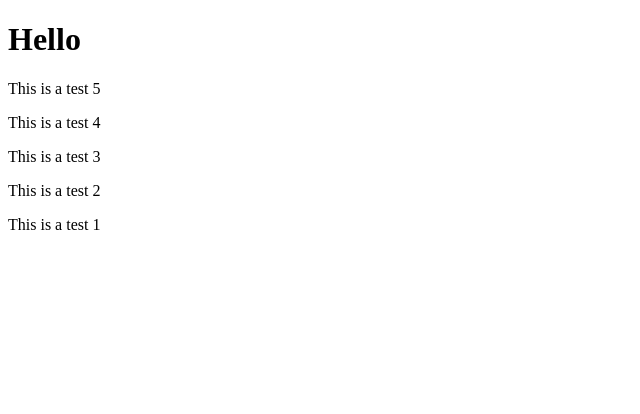
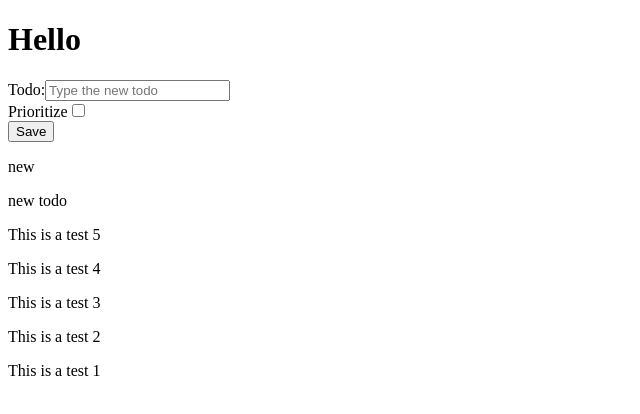
Before and after one commit to JehoChavez/todo-project, a Next.js app: page / in a window 1280 px wide. Shown: the top 414 px of the page, without its empty margins (0-640 px from the left). Built offline with nearby package versions, Linux system fonts and the light colour scheme; data requests are answered from the project's data file.

Commit message:
Automatic revalidation afted adding new todo *experimental server actions*

```diff
--- a/db.json
+++ b/db.json
@@ -29,6 +29,18 @@
       "title": "This is a test 5",
       "completed": true,
       "prioritize": false
+    },
+    {
+      "title": "new todo",
+      "prioritize": false,
+      "completed": false,
+      "id": 6
+    },
+    {
+      "title": "new",
+      "prioritize": false,
+      "completed": false,
+      "id": 7
     }
   ]
 }
--- a/next.config.js
+++ b/next.config.js
@@ -1,4 +1,8 @@
 /** @type {import('next').NextConfig} */
-const nextConfig = {}
+const nextConfig = {};
 
-module.exports = nextConfig
+module.exports = {
+  experimental: {
+    serverActions: true,
+  },
+};
--- /dev/null
+++ b/src/app/components/TodoForm.tsx
@@ -0,0 +1,58 @@
+"use client";
+
+import { FormEvent, useState, ChangeEvent } from "react";
+import addTodo from "@/lib/addTodo";
+
+const TodoForm = () => {
+  const [title, setTitle] = useState<string>("");
+  const [prioritize, setPrioritize] = useState<boolean>(false);
+
+  const titleChangeHandler = (e: ChangeEvent<HTMLInputElement>) => {
+    setTitle(e.target.value);
+  };
+
+  const prioritizeChangeHandler = (e: ChangeEvent<HTMLInputElement>) => {
+    setPrioritize(e.target.checked);
+  };
+
+  const submitTodoHandler = (e: FormEvent<HTMLFormElement>) => {
+    e.preventDefault();
+
+    addTodo({
+      title,
+      prioritize,
+      completed: false,
+    });
+
+    setTitle("");
+    setPrioritize(false);
+  };
+
+  return (
+    <form onSubmit={submitTodoHandler}>
+      <div>
+        <label htmlFor="todo">Todo:</label>
+        <input
+          type="text"
+          id="todo"
+          value={title}
+          onChange={titleChangeHandler}
+          placeholder="Type the new todo"
+        />
+      </div>
+      <div>
+        <label htmlFor="prioritize">Prioritize</label>
+        <input
+          type="checkbox"
+          name="prioritize"
+          id="prioritize"
+          checked={prioritize}
+          onChange={prioritizeChangeHandler}
+        />
+      </div>
+      <button>Save</button>
+    </form>
+  );
+};
+
+export default TodoForm;
--- a/src/app/components/TodoList.tsx
+++ b/src/app/components/TodoList.tsx
@@ -7,13 +7,14 @@ export default async function TodoList() {
 
   if (!todos) {
     content = <p>No todos available</p>;
+    console.log("what");
   } else {
     const sortedTodos = todos.reverse();
 
     content = (
       <>
         {sortedTodos.map((todo) => (
-          <p className="text-black">{todo.title}</p>
+          <p>{todo.title}</p>
         ))}
       </>
     );
--- a/src/app/page.tsx
+++ b/src/app/page.tsx
@@ -1,11 +1,15 @@
+import TodoForm from "./components/TodoForm";
 import TodoList from "./components/TodoList";
 
 export default function Home() {
   return (
     <main className="bg-violet-50 h-screen w-screen">
       <h1 className="text-5xl text-violet-900">Hello</h1>
-      {/* @ts-expect-error Server Component */}
-      <TodoList />
+      <div className="text-black">
+        <TodoForm />
+        {/* @ts-expect-error Server Component */}
+        <TodoList />
+      </div>
     </main>
   );
 }
--- /dev/null
+++ b/src/lib/addTodo.ts
@@ -0,0 +1,21 @@
+"use server";
+
+import { revalidatePath } from "next/cache";
+
+const addTodo = async (newTodo: Todo) => {
+  const res = await fetch("http://localhost:3500/todos", {
+    method: "POST",
+    headers: {
+      "Content-Type": "application/json",
+    },
+    body: JSON.stringify(newTodo),
+  });
+
+  if (!res.ok) {
+    console.log("Failed to add new todo");
+  }
+
+  revalidatePath("/");
+};
+
+export default addTodo;
--- a/src/lib/fetchTodos.ts
+++ b/src/lib/fetchTodos.ts
@@ -1,6 +1,10 @@
 const fetchTodos = async () => {
   try {
-    const res = await fetch("http://localhost:3500/todos");
+    const res = await fetch("http://localhost:3500/todos", {
+      next: {
+        revalidate: 0,
+      },
+    });
 
     const todos: Todo[] = await res.json();
 
--- a/types.d.ts
+++ b/types.d.ts
@@ -1,5 +1,5 @@
 type Todo = {
-  id: number;
+  id?: number;
   title: string;
   completed: boolean;
   prioritize: boolean;
```
